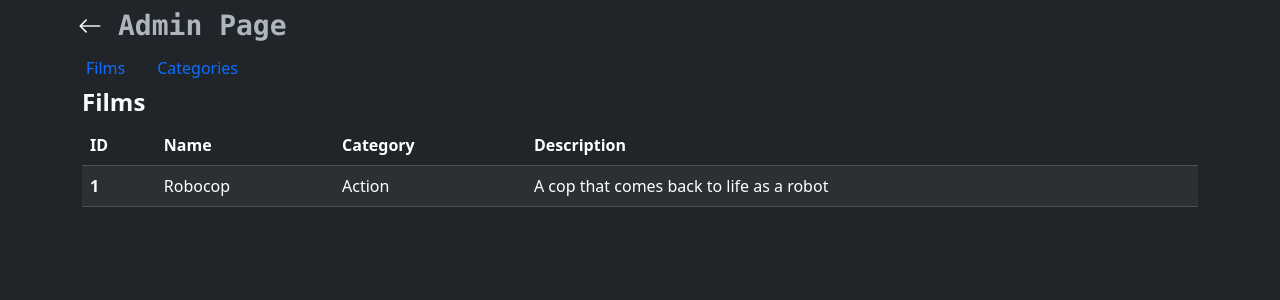
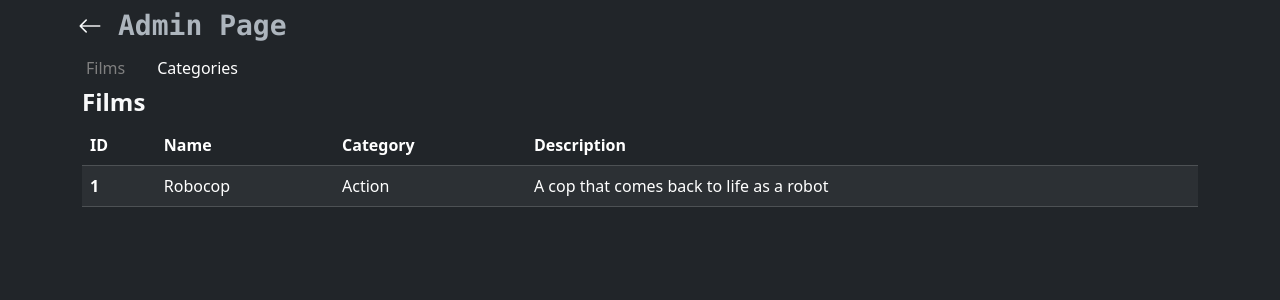
Before and after one commit to r-vilela/POOW, a PHP site: page /admin.html in a window 1280 px wide. Shown: the top 300 px of the page. Run offline with PHP 8.4, Linux system fonts and the light colour scheme.

Commit message:
frontend: adding assets and pagination

```diff
--- a/frontend/CineTech/admin.html
+++ b/frontend/CineTech/admin.html
@@ -8,7 +8,7 @@
         <title>CineTech</title>
         <link href="https://cdn.jsdelivr.net/npm/bootstrap@5.3.3/dist/css/bootstrap.min.css" rel="stylesheet" integrity="sha384-QWTKZyjpPEjISv5WaRU9OFeRpok6YctnYmDr5pNlyT2bRjXh0JMhjY6hW+ALEwIH" crossorigin="anonymous">
         <link href="https://cdn.jsdelivr.net/npm/bootstrap-icons/font/bootstrap-icons.css" rel="stylesheet">
-        <link href="index.css" rel="stylesheet">
+        <link href="assets/css/index.css" rel="stylesheet">
     </head>
     <body class="bg-dark text-light">
         <header class="custom-fixed w-100 position-fixed">
@@ -20,8 +20,8 @@
             </div>
         </header>
         <nav class="nav container pt-5">
-            <a class="nav-link active" href="#">Films</a>
-            <a class="nav-link active" href="#">Categories</a>
+            <a id="films" class="nav-link ativo" href="#">Films</a>
+            <a id="categories" class="nav-link inativo" href="#">Categories</a>
         </nav>
         <main class="container">
             <h4 class="fw-bold">Films</h4>
@@ -47,4 +47,7 @@
             </div>
 
         </main>
+		<script src="assets/js/pagination.js">
+		</script>
     </body>
+</html>
--- a/frontend/CineTech/index.css
+++ b/frontend/CineTech/assets/css/index.css
@@ -57,3 +57,9 @@
 input[type="text"]:focus {
     outline: none;
 }
+.ativo{
+		color: gray;
+}
+.inativo {
+		color: white;
+}
--- /dev/null
+++ b/frontend/CineTech/assets/js/pagination.js
@@ -0,0 +1,23 @@
+function pagination(elm, otherElm) {
+		console.log(!elm.className.includes('ativo'));
+		if(!elm.className.includes('ativo')){
+				console.log("foi");
+		} else {
+				elm.classList.remove('ativo')
+				elm.classList.add('inativo')
+				otherElm.classList.add('ativo')
+				otherElm.classList.remove('inaaddtivo')
+		}
+}
+document.addEventListener("DOMContentLoaded", (event) => {
+
+		var filmsElm = document.getElementById("films");
+		var categoryElm = document.getElementById("categories");
+
+		categoryElm.addEventListener("click", (event) => {
+				pagination(event.target, filmsElm);
+		})
+		filmsElm.addEventListener("click", (event) => {
+				pagination(event.target, categoryElm);
+		})
+});
```
Also changed, not shown: frontend/CineTech/index.html (+4 -6 lines), frontend/CineTech/assets/js/carousel.js (renamed from frontend/CineTech/carousel.js).
